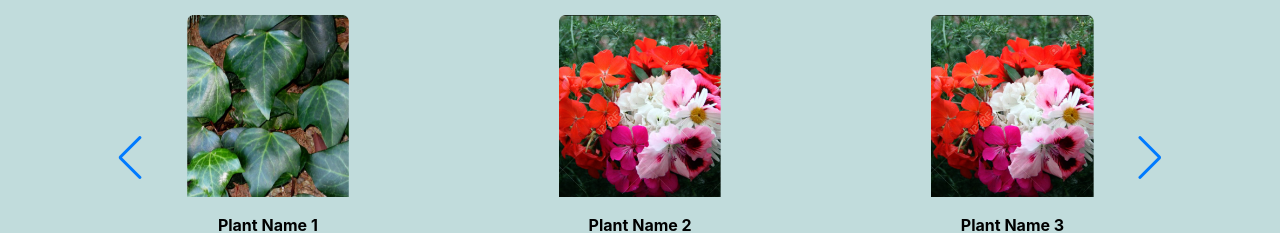
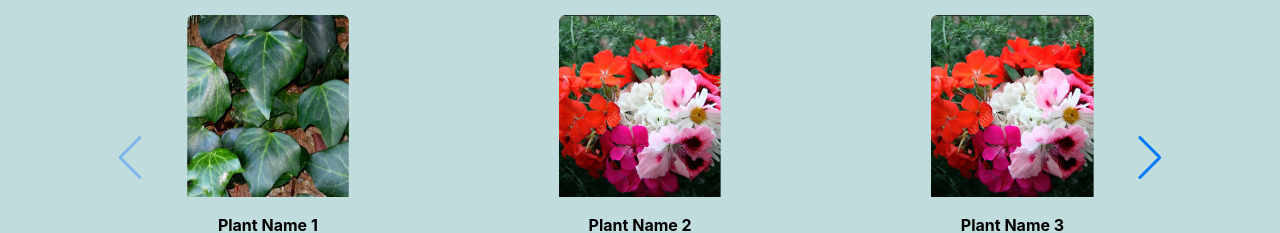
Before and after one commit to whoamif/Planty-z, a React (Vite) app in the folder interface/: page / in a window 1280 px wide. Shown: the part 1360-1593 px from the top of the page. Built offline with nearby package versions, Linux system fonts and the light colour scheme.

Commit message:
never miss modules={[Navigation]}
do not miss that it is important when u cowrking with swiper , now i am happy happy hapyyyy

```diff
--- a/interface/src/Symtoms.jsx
+++ b/interface/src/Symtoms.jsx
@@ -12,6 +12,7 @@ import plant3 from './assets/img3.png';
 function Symtoms() {
   return (
     <Swiper
+      modules={[Navigation]}
       spaceBetween={50}
       slidesPerView={3}
       navigation
```
